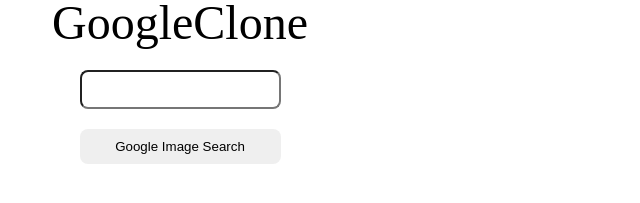
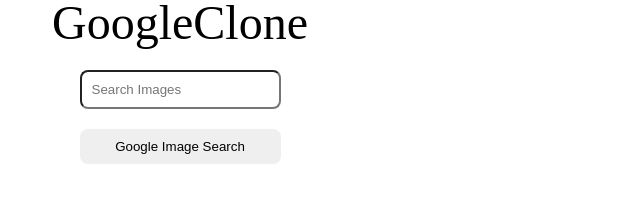
Before and after one commit to kingfreddymarin/CS50w-google-search, a plain HTML site: page image-search.html in a window 1280 px wide. Shown: the part 199-402 px from the top of the page, 460-1100 px from the left. Drawn offline with Linux system fonts and the light colour scheme.

Commit message:
sugar coding

```diff
--- a/image-search.html
+++ b/image-search.html
@@ -12,7 +12,7 @@
     <section>
       GoogleClone
       <form action="https://www.google.com/search">
-        <input type="text" name="q" />
+        <input type="text" name="q" placeholder="Search Images" />
         <input hidden="true" name="tbm" value="isch" />
         <input type="submit" value="Google Image Search" />
       </form>
```
